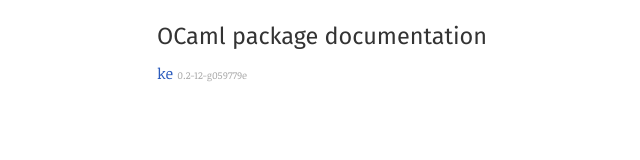
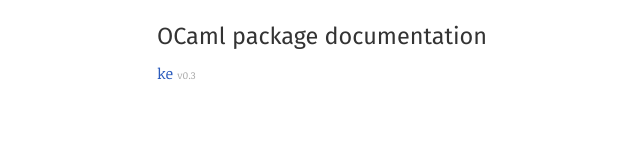
Before and after one commit to mirage/ke, a plain HTML site: page index.html in a window 1280 px wide. Shown: the full height of the page, 130-770 px from the left. Drawn offline with Linux system fonts and the light colour scheme.

Commit message:
Update ke doc to v0.3.

```diff
--- a/index.html
+++ b/index.html
@@ -11,7 +11,7 @@
       <div class="by-name">
       <h2>OCaml package documentation</h2>
       <ol>
-      <li><a href="ke/index.html">ke</a> <span class="version">0.2-12-g059779e</span></li>
+      <li><a href="ke/index.html">ke</a> <span class="version">v0.3</span></li>
       </ol>
       </div>
     </main>
```
